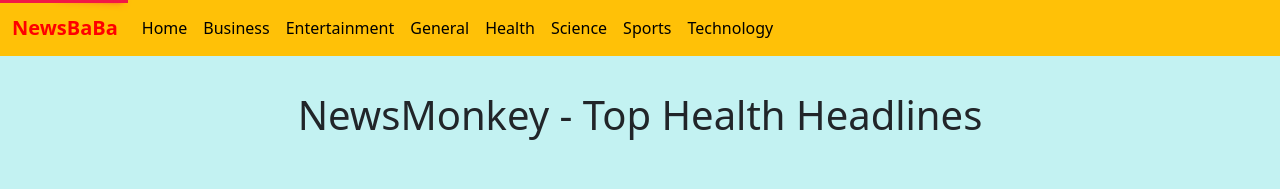
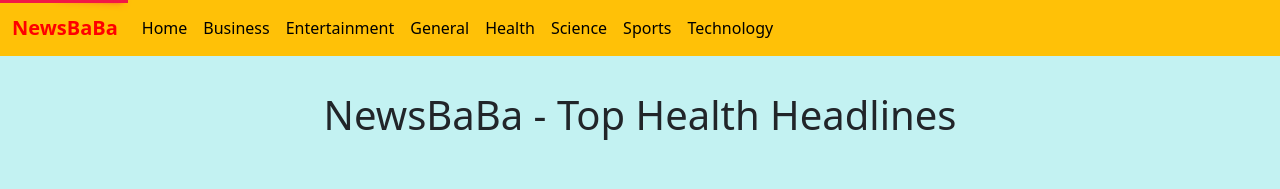
Before and after one commit to Mukeshmp/NewsApp-React-NewsBaBa, a React (Create React App) app: page /health in a window 1280 px wide. Shown: the top 189 px of the page. Built offline with nearby package versions, Linux system fonts and the light colour scheme; no server answers.

Commit message:
Final commit

```diff
--- a/public/index.html
+++ b/public/index.html
@@ -7,7 +7,7 @@
     <meta name="theme-color" content="#000000" />
     <meta
       name="description"
-      content="NewsMonkey is a news app which can be used to grab quick daily news bites. If you are interested in news, weather, politics and sports news, newsmonkey is for you!"
+      content="NewsBaBa is a news app which can be used to grab quick daily news bites. If you are interested in news, weather, politics and sports news, newsBaBa is for you!"
     />
     <link rel="apple-touch-icon" href="%PUBLIC_URL%/logo192.png" />
     <!--
@@ -25,7 +25,7 @@
       work correctly both with client-side routing and a non-root public URL.
       Learn how to configure a non-root public URL by running `npm run build`.
     -->
-    <title>NewsMonkey - Get your daily dose of news for free!</title>
+    <title>NewsBaBa - Get your daily dose of news for free!</title>
   </head>
   <body>
     <noscript>You need to enable JavaScript to run this app.</noscript>
--- a/src/components/News.js
+++ b/src/components/News.js
@@ -74,7 +74,7 @@
     render() {
         return (
             <>
-                <h1 className="text-center" style={{ margin: '35px 0px' }}>NewsMonkey - Top {this.capitalizeFirstLetter(this.props.category)} Headlines</h1>
+                <h1 className="text-center" style={{ margin: '35px 0px' }}>NewsBaBa - Top {this.capitalizeFirstLetter(this.props.category)} Headlines</h1>
                 {this.state.loading && <Spinner />}
                 <InfiniteScroll
                     dataLength={this.state.articles.length}
```
